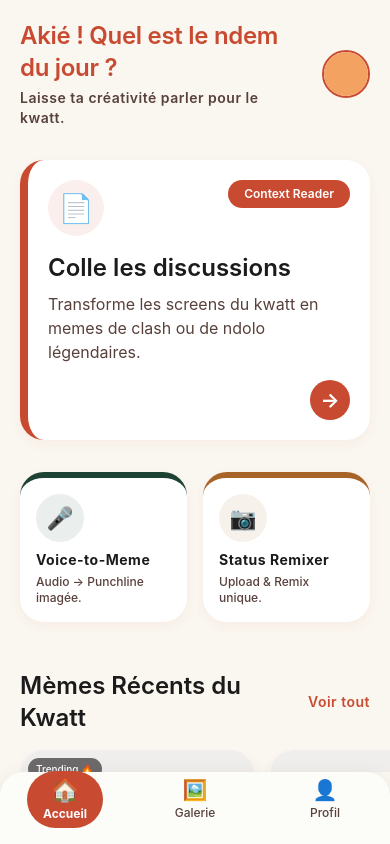
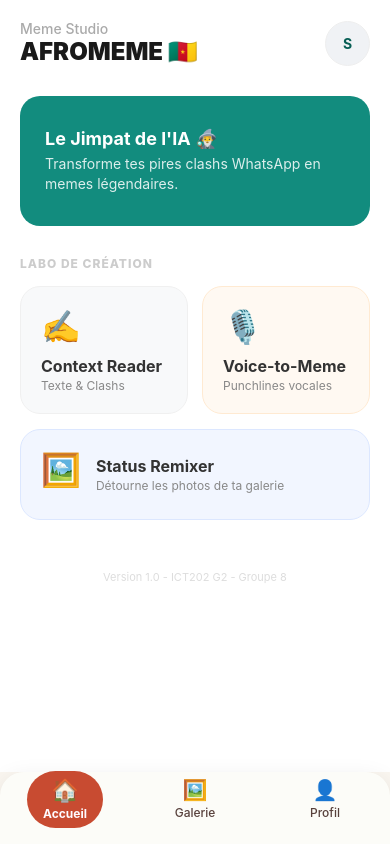
Before and after one commit to charles-kamga/MultiMod_meme, a React Native app: screen /MainTabs in a window 390 px wide. Built offline with nearby package versions, Linux system fonts and the light colour scheme.

Commit message:
j'ai créé la page d'accueil avec les accès pour Ryan, Samuel et Yann

```diff
--- a/src/screens/HomeScreen.tsx
+++ b/src/screens/HomeScreen.tsx
@@ -1,280 +1,173 @@
 /**
- * ÉCRAN : HomeScreen — Dashboard Afro-Vibe Interactif
- * Tableau de bord avec 3 cartes d'accès rapide multimodales + carrousel mèmes récents.
- * Inspiré de la maquette `dashboard_afro_vibe_interactive/screen.png`
+ * Tâche 2 : Studio & Dashboard
+ * Développeuse : Serena(Numero 85)
+ *
+ * DESCRIPTION :
+ * Ce module est le point d'entrée "Studio". Il permet de naviguer vers :
+ * - Le Context Reader (Ryan)
+ * - Le Voice-to-Meme (Samuel)
+ * - Le Status Remixer (Yann)
+ *
+ * J'ai utilisé une FlatList pour le carrousel afin de respecter l'objectif
+ * technique de fluidité demandé dans le cahier des charges.
  */
 
 import React from 'react';
 import {
   View,
   Text,
-  ScrollView,
+  StyleSheet,
   TouchableOpacity,
   SafeAreaView,
-  StyleSheet,
+  FlatList,
   Dimensions,
+  ScrollView,
+  StatusBar
 } from 'react-native';
-import type { NativeStackScreenProps } from '@react-navigation/native-stack';
-import type { CompositeScreenProps } from '@react-navigation/native';
-import type { BottomTabScreenProps } from '@react-navigation/bottom-tabs';
-import type { RootStackParamList, MainTabParamList } from '../navigation/types';
-import { COLORS, SPACING, RADII, ELEVATION, FONTS } from '../theme/colors';
-import { Header, FeatureCard } from '../components/SharedComponents';
 
-type Props = CompositeScreenProps<
-  BottomTabScreenProps<MainTabParamList, 'Home'>,
-  NativeStackScreenProps<RootStackParamList>
->;
+// On utilise les couleurs du thème défini par Klod (Tâche 1)
+import { COLORS } from '../theme/colors';
 
-const { width: SCREEN_WIDTH } = Dimensions.get('window');
-const CAROUSEL_ITEM_WIDTH = SCREEN_WIDTH * 0.6;
+const { width } = Dimensions.get('window');
 
-const RECENT_MEMES = [
-  {
-    id: '1',
-    quote: '"Quand tu dis que tu arrives et tu es encore au lit..."',
-    author: 'MK',
-    trending: true,
-  },
-  {
-    id: '2',
-    quote: '"Le ndem est fort cette semaine ooh!"',
-    author: 'AB',
-    trending: false,
-  },
-  {
-    id: '3',
-    quote: '"Moi face au miondo de midi..."',
-    author: 'LL',
-    trending: false,
-  },
+// Originalité : Contenu localisé (Le "Kwatt" Spirit)
+const INTRO_CAROUSEL = [
+  { id: '1', title: 'Le Jimpat de l\'IA 🧙‍♂️', text: 'Transforme tes pires clashs WhatsApp en memes légendaires.', color: '#128C7E' },
+  { id: '2', title: 'Mode VOUP VAP 📸', text: 'take ton mola en photo et Ndem l\'IA gérer la punchline.', color: '#075E54' },
 ];
 
-const HomeScreen: React.FC<Props> = ({ navigation }) => {
+const HomeScreen = ({ navigation }: any) => {
+
+  // Rendu des cartes du carrousel
+  const renderTip = ({ item }: any) => (
+    <View style={[styles.tipCard, { backgroundColor: item.color }]}>
+      <Text style={styles.tipTitle}>{item.title}</Text>
+      <Text style={styles.tipText}>{item.text}</Text>
+    </View>
+  );
+
   return (
     <SafeAreaView style={styles.container}>
-      <ScrollView
-        showsVerticalScrollIndicator={false}
-        contentContainerStyle={styles.scrollContent}
-      >
-        {/* En-tête */}
-        <Header
-          title="Akié ! Quel est le ndem du jour ?"
-          subtitle="Laisse ta créativité parler pour le kwatt."
-          showAvatar
-        />
+      <StatusBar barStyle="dark-content" />
+      <ScrollView showsVerticalScrollIndicator={false}>
 
-        {/* Section Fonctionnalités */}
-        <View style={styles.cardsSection}>
-          {/* Context Reader — Carte large */}
-          <FeatureCard
-            title="Colle les discussions"
-            description="Transforme les screens du kwatt en memes de clash ou de ndolo légendaires."
-            icon="📄"
-            accentColor={COLORS.primary}
-            badge="Context Reader"
-            onPress={() => navigation.navigate('Context')}
-            variant="large"
-          />
-
-          {/* Cartes compactes en row */}
-          <View style={styles.compactRow}>
-            <FeatureCard
-              title="Voice-to-Meme"
-              description="Audio → Punchline imagée."
-              icon="🎤"
-              accentColor={COLORS.secondary}
-              onPress={() => navigation.navigate('Voice')}
-              variant="compact"
-            />
-            <View style={styles.compactSpacer} />
-            <FeatureCard
-              title="Status Remixer"
-              description="Upload & Remix unique."
-              icon="📷"
-              accentColor={COLORS.tertiaryContainer}
-              onPress={() => navigation.navigate('Remixer')}
-              variant="compact"
-            />
+        {/* Header : Accueil personnalisé */}
+        <View style={styles.header}>
+          <View>
+            <Text style={styles.greet}>Meme Studio</Text>
+            <Text style={styles.appName}>AFROMEME 🇨🇲</Text>
           </View>
+          <TouchableOpacity
+            style={styles.profileBtn}
+            onPress={() => navigation.navigate('Profile')}
+          >
+            <Text style={styles.profileInitial}>S</Text>
+          </TouchableOpacity>
         </View>
 
-        {/* Mèmes Récents du Kwatt */}
-        <View style={styles.recentSection}>
-          <View style={styles.sectionHeaderRow}>
-            <Text style={styles.sectionTitle}>Mèmes Récents du Kwatt</Text>
+        {/* Carrousel d'astuces (Objectif technique Tâche 2) */}
+        <View style={styles.carouselSection}>
+          <FlatList
+            data={INTRO_CAROUSEL}
+            renderItem={renderTip}
+            horizontal
+            pagingEnabled
+            showsHorizontalScrollIndicator={false}
+            keyExtractor={(item) => item.id}
+          />
+        </View>
+
+        {/* Grille des modules multimodaux */}
+        <View style={styles.studioGrid}>
+          <Text style={styles.sectionTitle}>LABO DE CRÉATION</Text>
+
+          <View style={styles.gridRow}>
+            {/* Bouton vers Tâche 3 : Ryan */}
             <TouchableOpacity
-              onPress={() => navigation.navigate('Gallery')}
-              activeOpacity={0.7}
+              style={styles.card}
+              onPress={() => navigation.navigate('Context')}
             >
-              <Text style={styles.seeAllText}>Voir tout</Text>
+              <Text style={styles.cardIcon}>✍️</Text>
+              <Text style={styles.cardTitle}>Context Reader</Text>
+              <Text style={styles.cardSub}>Texte & Clashs</Text>
+            </TouchableOpacity>
+
+            {/* Bouton vers Tâche 4 : Samuel */}
+            <TouchableOpacity
+              style={[styles.card, styles.cardAudio]}
+              onPress={() => navigation.navigate('Voice')}
+            >
+              <Text style={styles.cardIcon}>🎙️</Text>
+              <Text style={styles.cardTitle}>Voice-to-Meme</Text>
+              <Text style={styles.cardSub}>Punchlines vocales</Text>
             </TouchableOpacity>
           </View>
 
-          <ScrollView
-            horizontal
-            showsHorizontalScrollIndicator={false}
-            contentContainerStyle={styles.carouselContent}
-            snapToInterval={CAROUSEL_ITEM_WIDTH + SPACING.sm}
-            decelerationRate="fast"
+          {/* Bouton vers Tâche 5 : Yann (Largeur totale) */}
+          <TouchableOpacity
+            style={[styles.card, styles.cardFull]}
+            onPress={() => navigation.navigate('Remixer')}
           >
-            {RECENT_MEMES.map((meme) => (
-              <View key={meme.id} style={styles.carouselCard}>
-                {/* Image placeholder */}
-                <View style={styles.carouselImage}>
-                  {meme.trending && (
-                    <View style={styles.trendingBadge}>
-                      <Text style={styles.trendingText}>Trending 🔥</Text>
-                    </View>
-                  )}
-                </View>
-                {/* Contenu */}
-                <View style={styles.carouselBody}>
-                  <Text style={styles.carouselQuote} numberOfLines={2}>
-                    {meme.quote}
-                  </Text>
-                  <View style={styles.carouselFooter}>
-                    <View
-                      style={[
-                        styles.authorBubble,
-                        {
-                          backgroundColor:
-                            meme.id === '1'
-                              ? COLORS.secondary
-                              : meme.id === '2'
-                                ? COLORS.tertiary
-                                : COLORS.primary,
-                        },
-                      ]}
-                    >
-                      <Text style={styles.authorInitials}>{meme.author}</Text>
-                    </View>
-                    <TouchableOpacity style={styles.shareBtn}>
-                      <Text style={styles.shareIcon}>↗️</Text>
-                    </TouchableOpacity>
-                  </View>
-                </View>
+            <View style={styles.cardFullContent}>
+              <Text style={styles.cardIcon}>🖼️</Text>
+              <View style={{marginLeft: 15}}>
+                <Text style={styles.cardTitle}>Status Remixer</Text>
+                <Text style={styles.cardSub}>Détourne les photos de ta galerie</Text>
               </View>
-            ))}
-          </ScrollView>
+            </View>
+          </TouchableOpacity>
         </View>
+
+        <View style={styles.footer}>
+          <Text style={styles.footerText}>Version 1.0 - ICT202 G2 - Groupe 8</Text>
+        </View>
+
       </ScrollView>
     </SafeAreaView>
   );
 };
 
 const styles = StyleSheet.create({
-  container: {
-    flex: 1,
-    backgroundColor: COLORS.background,
-  },
-  scrollContent: {
-    paddingBottom: SPACING.xl + SPACING.lg,
-  },
-
-  // Cards Section
-  cardsSection: {
-    paddingHorizontal: SPACING.marginHorizontal,
-    paddingTop: SPACING.md,
-  },
-  compactRow: {
-    flexDirection: 'row',
-    marginTop: SPACING.sm,
-  },
-  compactSpacer: {
-    width: SPACING.sm,
-  },
-
-  // Recent Memes
-  recentSection: {
-    marginTop: SPACING.xl,
-    paddingLeft: SPACING.marginHorizontal,
-  },
-  sectionHeaderRow: {
+  container: { flex: 1, backgroundColor: '#FFF' },
+  header: {
     flexDirection: 'row',
     justifyContent: 'space-between',
     alignItems: 'center',
-    paddingRight: SPACING.marginHorizontal,
-    marginBottom: SPACING.sm,
+    padding: 20
   },
-  sectionTitle: {
-    ...FONTS.headlineMd,
-    color: COLORS.textMain,
+  greet: { fontSize: 14, color: '#AAA', fontWeight: '500' },
+  appName: { fontSize: 24, fontWeight: '900', color: '#1A1A1A' },
+  profileBtn: {
+    width: 45, height: 45, borderRadius: 25,
+    backgroundColor: '#F0F2F5', justifyContent: 'center', alignItems: 'center',
+    borderWidth: 1, borderColor: '#EEE'
   },
-  seeAllText: {
-    ...FONTS.labelLg,
-    color: COLORS.primary,
+  profileInitial: { fontWeight: 'bold', color: '#075E54' },
+
+  carouselSection: { marginVertical: 10 },
+  tipCard: {
+    width: width - 40, marginHorizontal: 20,
+    borderRadius: 20, padding: 25, minHeight: 130, justifyContent: 'center'
   },
+  tipTitle: { color: '#FFF', fontWeight: 'bold', fontSize: 18, marginBottom: 5 },
+  tipText: { color: 'rgba(255,255,255,0.85)', fontSize: 14, lineHeight: 20 },
 
-  // Carousel
-  carouselContent: {
-    paddingRight: SPACING.marginHorizontal,
+  studioGrid: { padding: 20 },
+  sectionTitle: { fontSize: 12, fontWeight: '800', color: '#CCC', marginBottom: 15, letterSpacing: 1 },
+  gridRow: { flexDirection: 'row', justifyContent: 'space-between', marginBottom: 15 },
+  card: {
+    backgroundColor: '#F8F9FA', width: '48%', padding: 20,
+    borderRadius: 20, borderWidth: 1, borderColor: '#F0F0F0'
   },
-  carouselCard: {
-    width: CAROUSEL_ITEM_WIDTH,
-    backgroundColor: COLORS.white,
-    borderRadius: RADII.lg,
-    overflow: 'hidden',
-    marginRight: SPACING.sm,
-    ...ELEVATION.level1,
-  },
-  carouselImage: {
-    width: '100%',
-    height: 160,
-    backgroundColor: COLORS.surfaceContainer,
-    position: 'relative',
-  },
-  trendingBadge: {
-    position: 'absolute',
-    top: SPACING.xs,
-    left: SPACING.xs,
-    backgroundColor: 'rgba(0,0,0,0.55)',
-    paddingHorizontal: SPACING.xs,
-    paddingVertical: 3,
-    borderRadius: RADII.full,
-  },
-  trendingText: {
-    ...FONTS.labelSm,
-    color: COLORS.white,
-    fontSize: 10,
-  },
-  carouselBody: {
-    padding: SPACING.sm,
-  },
-  carouselQuote: {
-    ...FONTS.labelLg,
-    color: COLORS.textMain,
-    fontStyle: 'italic',
-    marginBottom: SPACING.xs,
-  },
-  carouselFooter: {
-    flexDirection: 'row',
-    justifyContent: 'space-between',
-    alignItems: 'center',
-  },
-  authorBubble: {
-    width: 28,
-    height: 28,
-    borderRadius: 14,
-    alignItems: 'center',
-    justifyContent: 'center',
-  },
-  authorInitials: {
-    ...FONTS.labelSm,
-    color: COLORS.white,
-    fontSize: 10,
-  },
-  shareBtn: {
-    width: 32,
-    height: 32,
-    borderRadius: 16,
-    backgroundColor: COLORS.surfaceContainerHighest,
-    alignItems: 'center',
-    justifyContent: 'center',
-  },
-  shareIcon: {
-    fontSize: 14,
-  },
+  cardAudio: { backgroundColor: '#FFF9F2', borderColor: '#FFEAD2' },
+  cardFull: { width: '100%', backgroundColor: '#F2F6FF', borderColor: '#DCE7FF' },
+  cardFullContent: { flexDirection: 'row', alignItems: 'center' },
+  cardIcon: { fontSize: 32, marginBottom: 10 },
+  cardTitle: { fontSize: 16, fontWeight: 'bold', color: '#333' },
+  cardSub: { fontSize: 12, color: '#888', marginTop: 2 },
+
+  footer: { padding: 30, alignItems: 'center' },
+  footerText: { fontSize: 11, color: '#DDD' }
 });
 
 export default HomeScreen;
```
